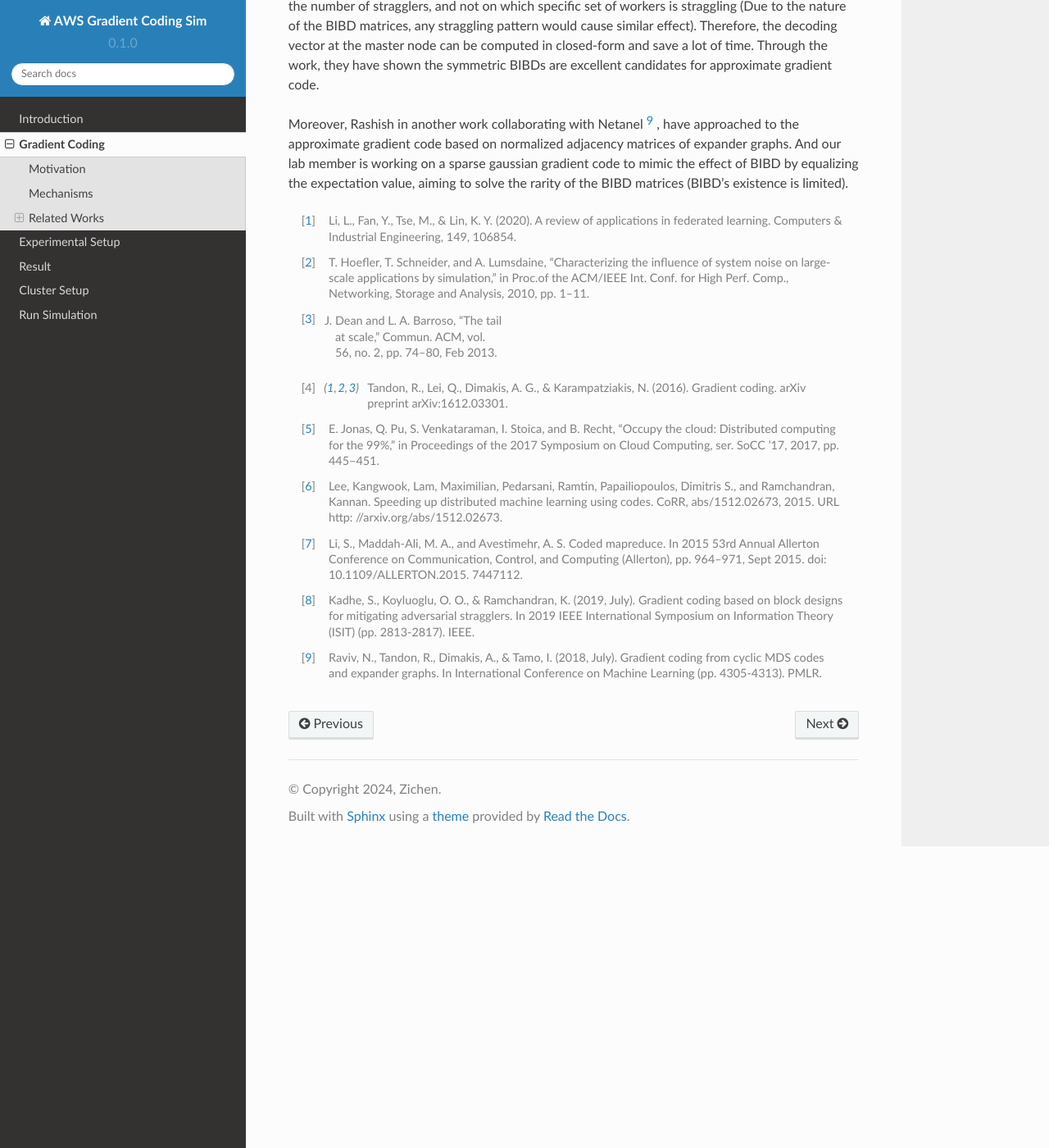
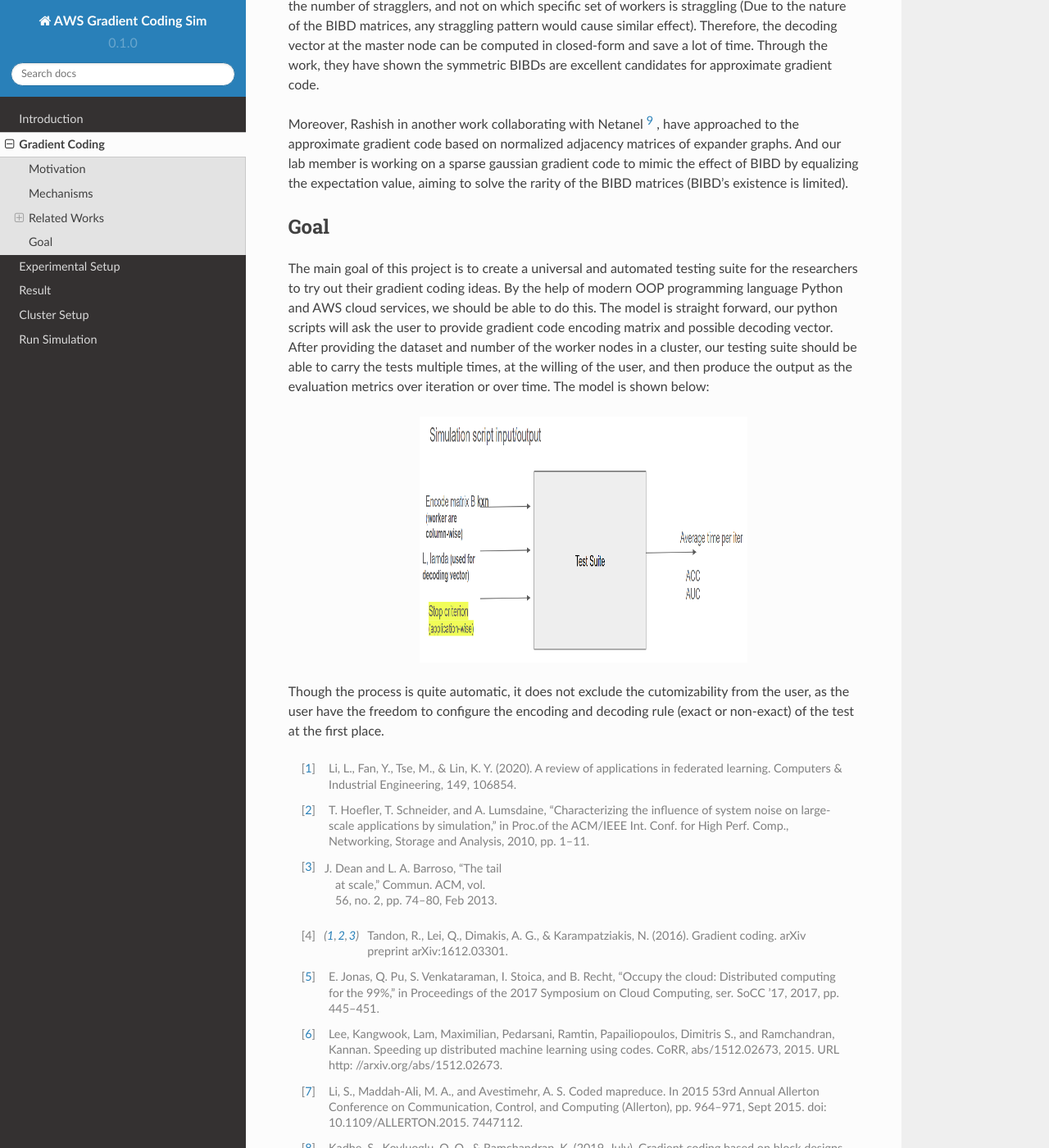
Before and after one commit to ZeeChono/GradientCodeReadDocs, a Sphinx documentation site: the page built from docs/source/gradient_code.rst, in a window 1280 px wide and 1400 px high, scrolled down 3701 px. Shown: the whole window at 82% size. Built offline with Sphinx 7.4.7 and the Read the Docs theme 2.0.0, drawn with Linux system fonts in a browser that asks for light colours.

Commit message:
Update: intro

```diff
--- a/docs/source/gradient_code.rst
+++ b/docs/source/gradient_code.rst
@@ -171,6 +171,24 @@ mimic the effect of BIBD by equalizing the expectation value, aiming to solve th
 (BIBD's existence is limited).
 
 
+Goal
+----
+The main goal of this project is to create a universal and automated testing suite for the researchers to try out
+their gradient coding ideas. By the help of modern OOP programming language Python and AWS cloud services, we should
+be able to do this. The model is straight forward, our python scripts will ask the user to provide gradient code
+encoding matrix and possible decoding vector. After providing the dataset and number of the worker nodes in a cluster,
+our testing suite should be able to carry the tests multiple times, at the willing of the user, and then produce the
+output as the evaluation metrics over iteration or over time. The model is shown below:
+
+   .. image:: intro/model.png
+      :alt: model
+      :width: 400px
+      :height: 300px
+      :align: center
+
+Though the process is quite automatic, it does not exclude the cutomizability from the user, as the user have the
+freedom to configure the encoding and decoding rule (exact or non-exact) of the test at the first place.
+
 .. References
 .. ..........
 
--- a/docs/source/result.rst
+++ b/docs/source/result.rst
@@ -40,6 +40,9 @@ In summary, it is believed that this project has similar ground performance with
 build more tests and comparisons on top of it.
 
 
+Comparison
+----------
+
 
 .. References
 .. ..........
```
Also changed, not shown: docs/source/intro/model.png (added).
